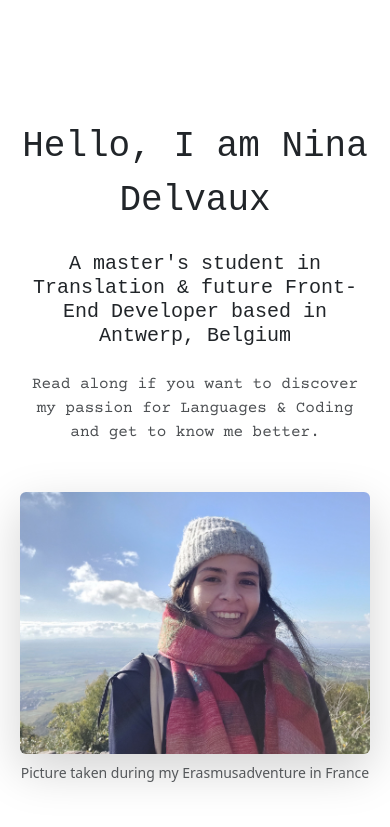
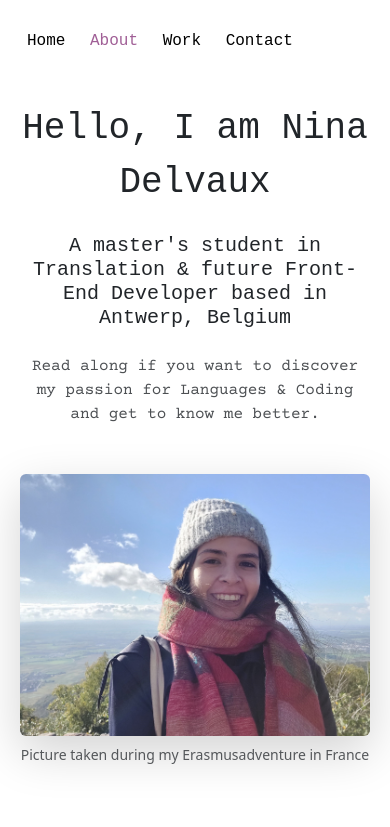
Before and after one commit to NinaDlvx/portfolio-project, a plain HTML site: page about.html in a window 390 px wide. Shown: the top 827 px of the page. Drawn offline with nearby package versions, Linux system fonts and the light colour scheme; a web font is replaced by a local one.

Commit message:
Created responsive navbar, fixed buttonlinks

```diff
--- a/about.html
+++ b/about.html
@@ -31,6 +31,29 @@
     <title>Document</title>
   </head>
   <body>
+    <div class="container">
+      <nav class="d-flex justify-content-between">
+        <ul class="d-none d-md-block">
+          <li>
+            <a href="/">Nina Delvaux</a>
+          </li>
+        </ul>
+        <ul>
+          <li>
+            <a href="/">Home</a>
+          </li>
+          <li class="active">
+            <a href="/about.html">About</a>
+          </li>
+          <li>
+            <a href="/work.html">Work</a>
+          </li>
+          <li>
+            <a href="/contact.html">Contact</a>
+          </li>
+        </ul>
+      </nav>
+    </div>
     <div class="container content-container">
       <div class="row header-about-page mb-5">
         <div class="col-lg-8">
@@ -80,7 +103,7 @@
                   As a big fan of Media Accessibility, I would like to focus on
                   SDH & sub-/surtitling after obtaining my degree.
                 </p>
-                <a href="" class="btn btn-branding"
+                <a href="/work.html#workexperience" class="btn btn-branding"
                   >Check out my work experience</a
                 >
               </div>
@@ -105,7 +128,9 @@
                   moments, but I enjoy finding the solutions to problems or bugs
                   and showing my work to others.
                 </p>
-                <a href="" class="btn btn-branding">See my projects</a>
+                <a href="/work.html" class="btn btn-branding"
+                  >See my projects</a
+                >
               </div>
             </div>
           </div>
--- a/src/style.css
+++ b/src/style.css
@@ -59,7 +59,7 @@ h2 {
 }
 
 .project-description {
-  padding: 120px 60px 0 !important;
+  padding: 120px 60px 0;
 }
 
 p {
@@ -81,8 +81,8 @@ a.btn-branding {
 }
 
 .content-container {
-  padding: 120px 20px !important;
-  margin: 0 110px !important;
+  padding: 120px 20px;
+  margin: 0 110px;
 }
 
 .header-about-page h1 {
@@ -125,8 +125,32 @@ a.btn-branding {
   line-height: 1.5;
 }
 
-.img-thumbnail {
-  background-color: var(--branding-color);
+nav {
+  padding: 20px 0;
+}
+
+nav ul {
+  padding: 0;
+  margin: 0;
+}
+
+nav li {
+  display: inline;
+  list-style: none;
+  line-height: 42px;
+  margin-left: 15px;
+  font-family: var(--hero-font-family);
+}
+
+nav a {
+  text-decoration: none;
+  color: rgb(0, 0, 0);
+  transition: all 100ms ease-in-out;
+}
+
+nav a:hover,
+nav li.active a {
+  color: var(--secondary-color);
 }
 
 @media (max-width: 992px) {
```
Also changed, not shown: contact.html (+23 -0 lines), index.html (+24 -1 lines), work.html (renamed from codingworks.html, +26 -0 lines).
